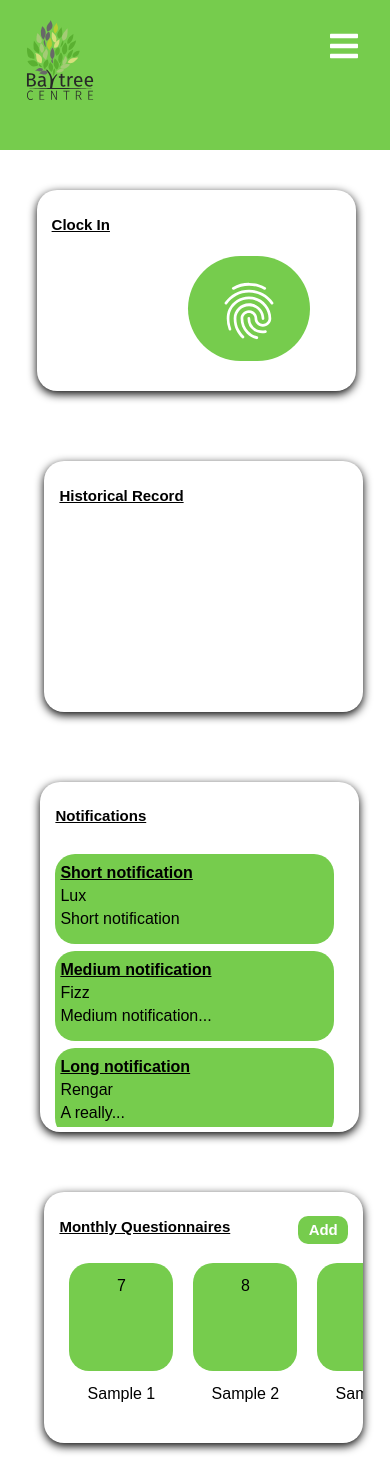
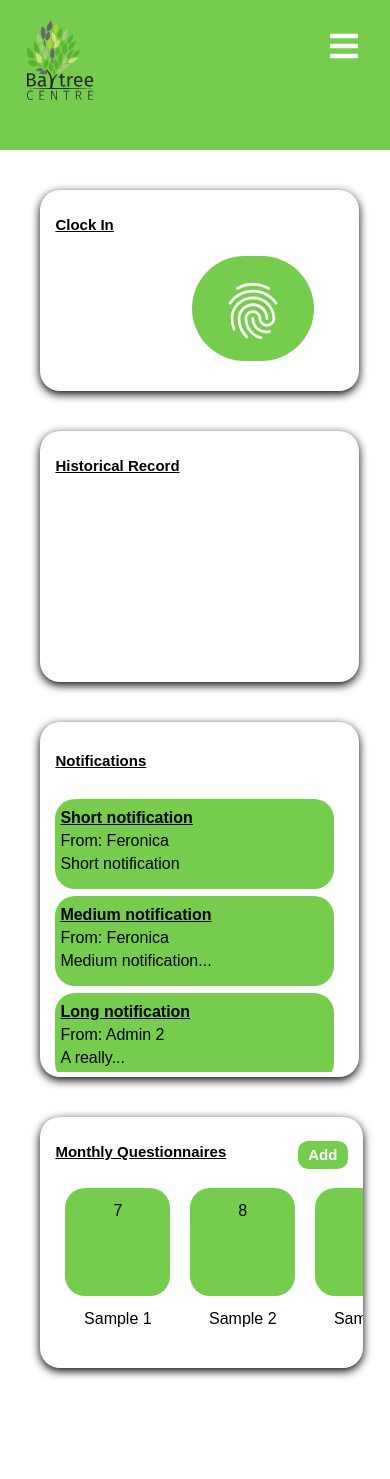
Before and after one commit to rcmcg/BayTree-CMPT373, a React (Create React App) app in the folder user-frontend/: page / in a window 390 px wide. After the commit the page ends 1404 px from the top, so only its background shows below. Built offline with nearby package versions, Linux system fonts and the light colour scheme.

Commit message:
Cleaned up mobile layout.

```diff
--- a/user-frontend/src/components/Notifications.tsx
+++ b/user-frontend/src/components/Notifications.tsx
@@ -14,16 +14,16 @@ export interface IState {
 function Notifications() {
 
     const [messages] = useState<IState["messages"]>([
-        { id: 1, subject: "Short notification", sender:"Lux", body: "Short notification"},
-        { id: 2, subject: "Medium notification", sender: "Fizz",
+        { id: 1, subject: "Short notification", sender:"Feronica", body: "Short notification"},
+        { id: 2, subject: "Medium notification", sender: "Feronica",
             body:"Medium notification to test notifications function"},
-        { id: 3, subject: "Long notification", sender: "Rengar",
+        { id: 3, subject: "Long notification", sender: "Admin 2",
             body:"A really long notification for our notification function to test"},
 
-        { id: 4, subject: "Short notification", sender:"Liz", body: "Short notification"},
-        { id: 5, subject: "Medium notification", sender: "Fizz",
+        { id: 4, subject: "Short notification", sender:"Admin 2", body: "Short notification"},
+        { id: 5, subject: "Medium notification", sender: "Feronica",
             body:"Medium notification to test notifications function"},
-        { id: 6, subject: "Long notification", sender: "Rengar",
+        { id: 6, subject: "Long notification", sender: "Admin 2",
             body:"A really long notification for our notification function to test"},
     ])
 
--- a/user-frontend/src/components/NotificationsList.tsx
+++ b/user-frontend/src/components/NotificationsList.tsx
@@ -27,7 +27,7 @@ export const ListNotifications: React.FC<IProps> = ({messages}) => {
                 <span key={message.id.toString()}
                       onClick={routeChange}>
                     <p className={"subject"}>{message.subject}</p>
-                    <p>{message.sender}</p>
+                    <p>From: {message.sender}</p>
                     <p> {body}</p>
                 </span>
             )
--- a/user-frontend/src/components/Questionnaire.tsx
+++ b/user-frontend/src/components/Questionnaire.tsx
@@ -1,6 +1,6 @@
 import React, { useState} from 'react';
 import "../css/Questionnaire.css"
-import {ListBody, ListMonth} from "./QuestionnairesList"
+import {ListBody, ListTitle} from "./QuestionnairesList"
 import {Link} from "react-router-dom";
 
 // dummy objects
@@ -8,8 +8,12 @@ export interface IState {
     questionnaires: {
         id: number
         title: string
-        description: string
-        type: string
+        mentorName: string
+        menteeName: string
+        date: string
+        month: string
+        engagementScore: number
+        arrivalScore:number
     }[]
 }
 
@@ -18,15 +22,25 @@ function Questionnaire() {
     // dummy data
     const [questionnaires] = useState<IState["questionnaires"]>([
         {   id: 7, title: "Sample 1",
-            description: "Dummy sample to test UI", type:"General Agency"},
+            mentorName: "Jason", menteeName:"Jisoo",
+            date: "20-9-2012", month: "September",
+            engagementScore: 4, arrivalScore: 3},
         {   id: 8, title: "Sample 2",
-            description: "Dummy sample to test UI", type:"General Contract"},
+            mentorName: "Jason", menteeName:"Jisoo",
+            date: "17-9-2012", month: "September",
+            engagementScore: 4, arrivalScore: 3},
         {   id: 9, title: "Sample 3",
-            description: "Dummy sample to test UI", type:"General Session"},
+            mentorName: "Jason", menteeName:"Jisoo",
+            date: "20-9-2012", month: "September",
+            engagementScore: 4, arrivalScore: 3},
         {   id: 10, title: "Sample 4",
-            description: "Dummy sample to test UI", type:"End of session"},
+            mentorName: "Jason", menteeName:"Jisoo",
+            date: "20-9-2012", month: "September",
+            engagementScore: 4, arrivalScore: 3},
         {   id: 11, title: "Sample 5",
-            description: "Dummy sample to test UI", type:"End of 121 Section"},
+            mentorName: "Jason", menteeName:"Jisoo",
+            date: "20-9-2012", month: "September",
+            engagementScore: 4, arrivalScore: 3},
     ])
 
     return (
@@ -47,7 +61,7 @@ function Questionnaire() {
                     <ListBody questionnaires={questionnaires} />
                 </div>
                 <div className={"month"}>
-                    <ListMonth questionnaires={questionnaires} />
+                    <ListTitle questionnaires={questionnaires} />
                 </div>
             </section>
 
--- a/user-frontend/src/components/QuestionnairesList.tsx
+++ b/user-frontend/src/components/QuestionnairesList.tsx
@@ -13,8 +13,8 @@ export const ListBody: React.FC<IProps> = ({questionnaires}) => {
         return questionnaires.map(questionnaire => {
 
             function routeChange() {
-                let month = questionnaire.title;
-                history.push(`/SingleQuestionnaire/${month}`);
+                let title = questionnaire.title;
+                history.push(`/SingleQuestionnaire/${title}`);
             }
 
             return (
@@ -31,7 +31,7 @@ export const ListBody: React.FC<IProps> = ({questionnaires}) => {
         <>{renderList()}</>)
 }
 
-export const ListMonth: React.FC<IProps> = ({questionnaires}) => {
+export const ListTitle: React.FC<IProps> = ({questionnaires}) => {
 
     const renderList = () : JSX.Element[] => {
         return questionnaires.map(questionnaire => {
--- a/user-frontend/src/css/ClockIn.css
+++ b/user-frontend/src/css/ClockIn.css
@@ -5,9 +5,8 @@
     box-shadow: 0 3px 10px rgb(0 0 0 );
     padding-top: 1px;
     padding-left: 15px;
-    margin: 40px 7%;
+    margin: 40px 7% 20px 8%;
     border-radius: 20px;
-    float: left;
 }
 
 @media screen and (min-width: 705px){
@@ -15,6 +14,8 @@
         width: 100%;
         margin: 40px 5% 10px 17%;
         height: 250px;
+        float: left;
+
     }
 }
 
--- a/user-frontend/src/css/HistoricalRecord.css
+++ b/user-frontend/src/css/HistoricalRecord.css
@@ -5,14 +5,15 @@
     box-shadow: 0 3px 10px rgb(0 0 0 );
     padding-top: 1px;
     padding-left: 15px;
-    margin: 30px 7% 70px;
+    margin: 40px 7% 20px 8%;
     border-radius: 20px;
-    float: right;
 }
 
 @media screen and (min-width: 705px){
     .historicalRecord{
         width: 60%;
         margin: 40px 4% 30px 5%;
+        float: right;
+
     }
 }
--- a/user-frontend/src/css/Notifications.css
+++ b/user-frontend/src/css/Notifications.css
@@ -2,18 +2,18 @@
     width: 80%;
     height: 350px;
     box-shadow: 0 3px 10px rgb(0 0 0 );
-    padding-top: 0;
+    padding-top: 5px;
     padding-left: 15px;
     border-radius: 20px;
-    float: left;
-    margin-left: 8%;
-    margin-bottom: 30px;
+    margin: 40px 7% 20px 8%;
+
 }
 
 @media screen and (min-width: 705px) {
     .notifications{
         width: 100%;
-        margin: 50px 5% 10px 17%;
+        margin: 60px 5% 10px 17%;
+        float: left;
     }
 }
 
--- a/user-frontend/src/css/Questionnaire.css
+++ b/user-frontend/src/css/Questionnaire.css
@@ -1,12 +1,11 @@
 .questionnaire {
-    width: 80%;
+    width: 81%;
     height: 250px;
     box-shadow: 0 3px 10px rgb(0 0 0 );
     padding-top: 1px;
     padding-left: 15px;
-    margin: 30px 7%;
+    margin: 40px 7% 20px 8%;
     border-radius: 20px;
-    float: right;
 }
 
 @media screen and (min-width: 705px){
@@ -14,6 +13,8 @@
         width: 60%;
         margin-left: 5%;
         margin-right: 4%;
+        float: right;
+
     }
 }
 
```
Also changed, not shown: user-frontend/src/pages/SingleQuestionnaire.tsx (line endings or trailing spaces).
